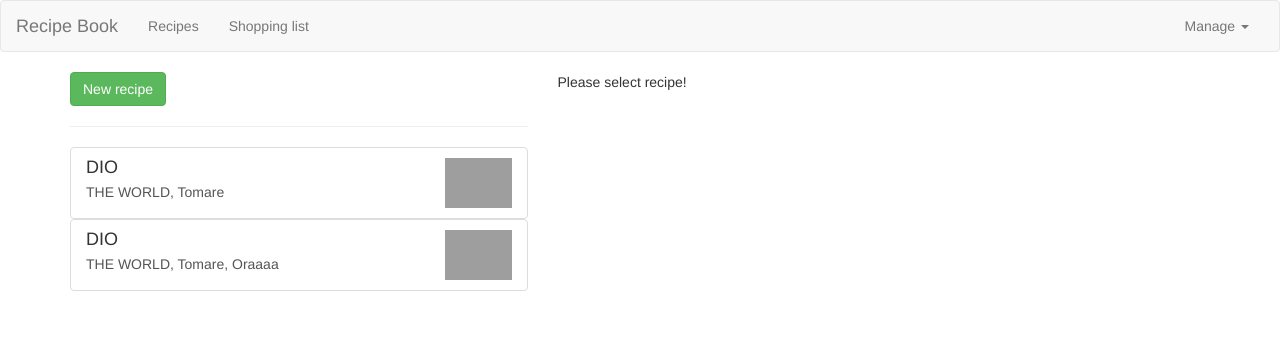
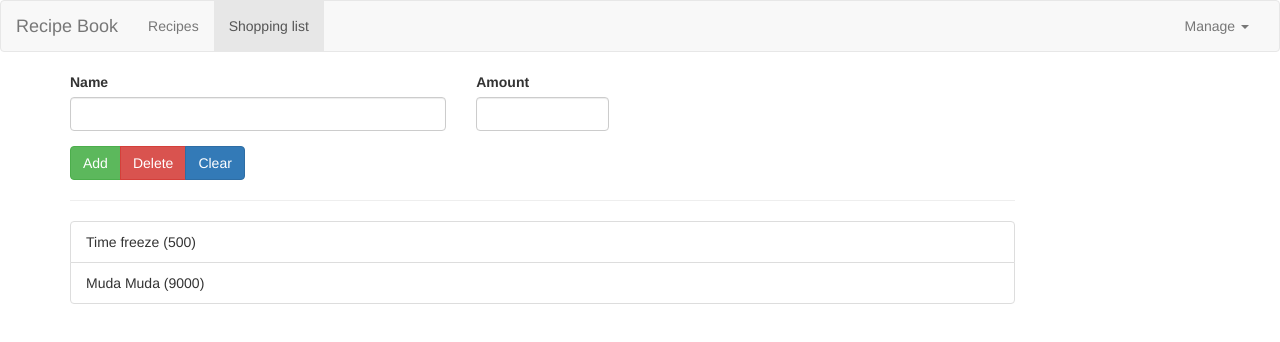
Before and after one commit to dansher-dev/recipes, an Angular app: page /shopping-list in a window 1280 px wide. Shown: the top 342 px of the page. Built offline with nearby package versions, Linux system fonts and the light colour scheme; grey boxes are pictures that could not be loaded.

Commit message:
routing basics

```diff
--- /dev/null
+++ b/src/app/app-routing.module.ts
@@ -0,0 +1,18 @@
+import { NgModule } from '@angular/core';
+import { RouterModule, Routes } from '@angular/router';
+import { RecipesComponent } from './recipes/recipes.component';
+import { ShoppingListComponent } from './shopping-list/shopping-list.component';
+
+const appRoutes: Routes = [
+  { path: '', redirectTo: '/recipes', pathMatch: 'full' },
+  { path: 'recipes', component: RecipesComponent },
+  { path: 'shopping-list', component: ShoppingListComponent }
+];
+
+@NgModule({
+  imports: [RouterModule.forRoot(appRoutes)],
+  exports: [RouterModule]
+})
+export class AppRoutingModule {
+
+}
--- a/src/app/app.component.html
+++ b/src/app/app.component.html
@@ -2,10 +2,7 @@
 <div class="container">
   <div class="row">
     <div class="col-md-12">
-      <app-recipes *ngIf="loadedFeature==='recipe'; else shoppingBlock"></app-recipes>
-      <ng-template #shoppingBlock>
-        <app-shopping-list *ngIf="loadedFeature==='shopping'"></app-shopping-list>
-      </ng-template>
+      <router-outlet></router-outlet>
     </div>
   </div>
 </div>
--- a/src/app/app.module.ts
+++ b/src/app/app.module.ts
@@ -11,6 +11,7 @@ import { RecipeItemComponent } from './recipes/recipe-list/recipe-item/recipe-it
 import { ShoppingListComponent } from './shopping-list/shopping-list.component';
 import { ShoppingEditComponent } from './shopping-list/shopping-edit/shopping-edit.component';
 import { DropdownDirective } from './shared/dropdown.directive';
+import { AppRoutingModule } from './app-routing.module';
 
 @NgModule({
   declarations: [
@@ -26,7 +27,8 @@ import { DropdownDirective } from './shared/dropdown.directive';
   ],
   imports: [
     BrowserModule,
-    FormsModule
+    FormsModule,
+    AppRoutingModule
   ],
   providers: [],
   bootstrap: [AppComponent]
--- a/src/app/header/header.component.html
+++ b/src/app/header/header.component.html
@@ -5,15 +5,15 @@
     </div>
     <div class="collapse navbar-collapse">
       <ul class="nav navbar-nav">
-        <li><a href="#" (click)="onSelect('recipe')">Recipes</a></li>
-        <li><a href="#" (click)="onSelect('shopping')">Shopping list</a></li>
+        <li routerLinkActive="active"><a routerLink="/recipes">Recipes</a></li>
+        <li routerLinkActive="active"><a routerLink="/shopping-list">Shopping list</a></li>
       </ul>
       <ul class="nav navbar-nav navbar-right">
         <li class="dropdown" appDropdown>
-          <a href="#" class="dropdown-toggle" role="button">Manage <span class="caret"></span></a>
+          <a style="cursor: pointer;" class="dropdown-toggle" role="button">Manage <span class="caret"></span></a>
           <ul class="dropdown-menu">
-            <li class=""><a href="#">Save</a></li>
-            <li class=""><a href="#">Fetch</a></li>
+            <li class=""><a style="cursor: pointer;">Save</a></li>
+            <li class=""><a style="cursor: pointer;">Fetch</a></li>
           </ul>
         </li>
       </ul>
--- a/src/app/header/header.component.ts
+++ b/src/app/header/header.component.ts
@@ -1,4 +1,4 @@
-import { Component, EventEmitter, OnInit, Output } from '@angular/core';
+import { Component, OnInit } from '@angular/core';
 
 @Component({
   selector: 'app-header',
@@ -6,13 +6,9 @@ import { Component, EventEmitter, OnInit, Output } from '@angular/core';
   styleUrls: ['./header.component.css']
 })
 export class HeaderComponent implements OnInit {
-  @Output() featureSelected = new EventEmitter<string>();
   constructor() { }
 
   ngOnInit() {
   }
-  onSelect(feature: string) {
-   this.featureSelected.emit(feature);
-  }
 
 }
--- a/src/app/recipes/recipe-detail/recipe-detail.component.html
+++ b/src/app/recipes/recipe-detail/recipe-detail.component.html
@@ -20,8 +20,8 @@
       </button>
       <ul class="dropdown-menu">
         <li><a (click)="onAddToShoppingList()" style="cursor: pointer;">To shopping list</a></li>
-        <li><a href="#">Edit recipe</a></li>
-        <li><a href="#">Delete recipe</a></li>
+        <li><a style="cursor: pointer;">Edit recipe</a></li>
+        <li><a style="cursor: pointer;">Delete recipe</a></li>
       </ul>
     </div>
   </div>
--- a/src/app/recipes/recipe-list/recipe-item/recipe-item.component.html
+++ b/src/app/recipes/recipe-list/recipe-item/recipe-item.component.html
@@ -1,4 +1,8 @@
-<a href="#" class="list-group-item clearfix" (click)="onSelected()">
+<a
+  style="cursor: pointer"
+  class="list-group-item
+  clearfix"
+  (click)="onSelected()">
   <div class="pull-left">
     <h4 class="list-group-item-heading">{{recipe.name}}</h4>
     <p class="list-group-item-text">{{recipe.description}}</p>
```
